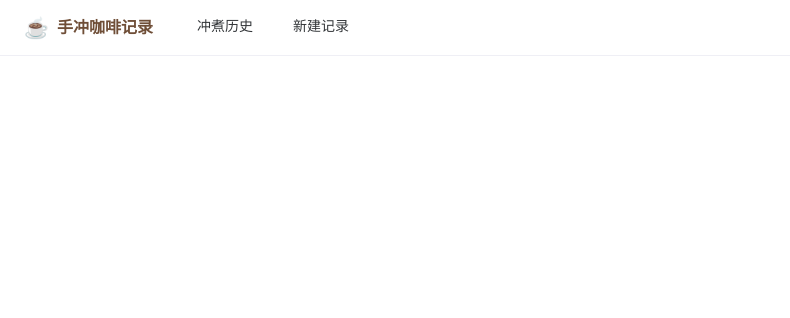
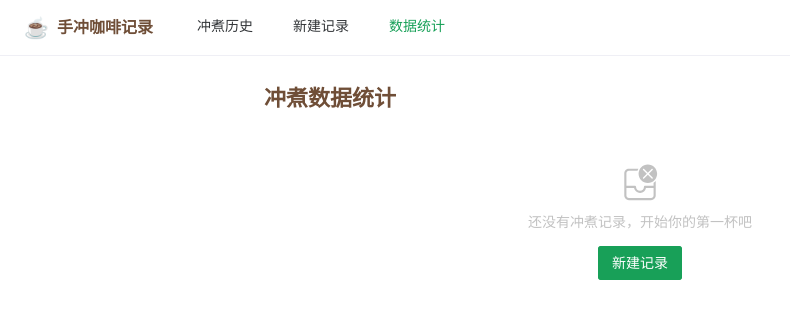
Before and after one commit to LcjGitHub/ll-6192, a Vue app: page /stats in a window 1280 px wide. Before the commit this address had no page. Shown: the top 318 px of the page, without its empty margins (0-790 px from the left). Built offline with nearby package versions, Linux system fonts and the light colour scheme.

Commit message:
.4355628588863978:3857ed90226c28de471b584f54239052_6a3416213c6ec9a34da14772.6a3417723c6ec9a34da14793.6a34177175e5af62fa3a0ee4:Trae CN.T(2026/6/19 00:06:10)
Co-authored-by: Cursor <cursoragent@cursor.com>

```diff
--- a/src/App.vue
+++ b/src/App.vue
@@ -22,6 +22,7 @@ const activeKey = computed(() => route.name as string)
 const menuOptions: MenuOption[] = [
   { label: '冲煮历史', key: 'history' },
   { label: '新建记录', key: 'new' },
+  { label: '数据统计', key: 'stats' },
 ]
 
 /** 导航菜单切换 */
--- a/src/router/index.ts
+++ b/src/router/index.ts
@@ -15,6 +15,12 @@ const router = createRouter({
       component: () => import('@/views/NewBrewView.vue'),
       meta: { title: '新建记录' },
     },
+    {
+      path: '/stats',
+      name: 'stats',
+      component: () => import('@/views/StatsView.vue'),
+      meta: { title: '数据统计' },
+    },
   ],
 })
 
--- a/src/stores/brew.ts
+++ b/src/stores/brew.ts
@@ -1,7 +1,7 @@
 import { defineStore } from 'pinia'
 import dayjs from 'dayjs'
 import templates from '@/mock/brew-templates.json'
-import type { BrewRecord, BrewTemplate } from '@/types/brew'
+import type { BrewRecord, BrewTemplate, TemplateUsageRank, DailyCount } from '@/types/brew'
 
 /**
  * 冲煮记录 Pinia Store，持久化到 localStorage
@@ -26,6 +26,59 @@ export const useBrewStore = defineStore('brew', {
       () =>
       (id: string): BrewTemplate | undefined =>
         (templates as BrewTemplate[]).find((t) => t.id === id),
+
+    /** 历史记录总条数 */
+    totalRecords: (state): number => state.records.length,
+
+    /** 全部记录的平均星级评分（保留1位小数），无记录返回 0 */
+    averageRating: (state): number => {
+      if (state.records.length === 0) return 0
+      const sum = state.records.reduce((acc, r) => acc + r.rating, 0)
+      return Math.round((sum / state.records.length) * 10) / 10
+    },
+
+    /** 各冲煮模板被使用次数排行（降序） */
+    templateUsageRanking: (state): TemplateUsageRank[] => {
+      const countMap = new Map<string, { name: string; count: number }>()
+      for (const r of state.records) {
+        const key = r.templateId
+        if (countMap.has(key)) {
+          countMap.get(key)!.count++
+        } else {
+          countMap.set(key, { name: r.templateName, count: 1 })
+        }
+      }
+      return Array.from(countMap.entries())
+        .map(([templateId, val]) => ({
+          templateId,
+          templateName: val.name,
+          count: val.count,
+        }))
+        .sort((a, b) => b.count - a.count)
+    },
+
+    /** 近七天内每日冲煮次数（含无记录的日期） */
+    last7DaysDailyCount: (state): DailyCount[] => {
+      const result: DailyCount[] = []
+      for (let i = 6; i >= 0; i--) {
+        const day = dayjs().subtract(i, 'day')
+        const dateStr = day.format('YYYY-MM-DD')
+        result.push({ date: dateStr, weekday: day.format('ddd'), count: 0 })
+      }
+      const map = new Map<string, number>()
+      for (const r of state.records) {
+        const d = dayjs(r.date).format('YYYY-MM-DD')
+        if (map.has(d)) {
+          map.set(d, map.get(d)! + 1)
+        } else {
+          map.set(d, 1)
+        }
+      }
+      for (const item of result) {
+        item.count = map.get(item.date) ?? 0
+      }
+      return result
+    },
   },
 
   actions: {
--- /dev/null
+++ b/src/views/StatsView.vue
@@ -0,0 +1,265 @@
+<script setup lang="ts">
+import { computed } from 'vue'
+import { useRouter } from 'vue-router'
+import {
+  NCard,
+  NEmpty,
+  NButton,
+  NStatistic,
+  NSpace,
+  NRate,
+  NTag,
+  NText,
+} from 'naive-ui'
+import { useBrewStore } from '@/stores/brew'
+
+const router = useRouter()
+const brewStore = useBrewStore()
+
+const hasRecords = computed(() => brewStore.totalRecords > 0)
+
+const maxBarCount = computed(() => {
+  const counts = brewStore.last7DaysDailyCount.map((d) => d.count)
+  return Math.max(...counts, 1)
+})
+
+function goNew() {
+  router.push({ name: 'new' })
+}
+</script>
+
+<template>
+  <div class="stats-page">
+    <div class="page-header">
+      <h1 class="page-title">冲煮数据统计</h1>
+    </div>
+
+    <NEmpty
+      v-if="!hasRecords"
+      description="还没有冲煮记录，开始你的第一杯吧"
+      class="empty-state"
+    >
+      <template #extra>
+        <NButton type="primary" @click="goNew">新建记录</NButton>
+      </template>
+    </NEmpty>
+
+    <template v-else>
+      <NSpace vertical :size="16">
+        <NSpace :size="16" :wrap="false" class="stat-cards">
+          <NCard size="small" class="stat-card">
+            <NStatistic label="历史记录总数" :value="brewStore.totalRecords" />
+          </NCard>
+          <NCard size="small" class="stat-card">
+            <div class="rating-stat">
+              <NText depth="3" class="stat-label">平均星级评分</NText>
+              <div class="rating-value-row">
+                <span class="rating-number">{{ brewStore.averageRating }}</span>
+                <NRate :value="brewStore.averageRating" readonly size="medium" />
+              </div>
+            </div>
+          </NCard>
+        </NSpace>
+
+        <NCard title="冲煮模板使用排行" size="small">
+          <NSpace vertical :size="10">
+            <div
+              v-for="(item, index) in brewStore.templateUsageRanking"
+              :key="item.templateId"
+              class="rank-item"
+            >
+              <div class="rank-left">
+                <NTag
+                  :type="index === 0 ? 'warning' : index === 1 ? 'default' : index === 2 ? 'success' : 'info'"
+                  :bordered="false"
+                  round
+                  class="rank-tag"
+                >
+                  #{{ index + 1 }}
+                </NTag>
+                <span class="rank-name">{{ item.templateName }}</span>
+              </div>
+              <NTag :bordered="false" type="primary" round>
+                {{ item.count }} 次
+              </NTag>
+            </div>
+          </NSpace>
+        </NCard>
+
+        <NCard title="近七天冲煮次数" size="small">
+          <div class="bar-chart">
+            <div
+              v-for="item in brewStore.last7DaysDailyCount"
+              :key="item.date"
+              class="bar-column"
+            >
+              <div class="bar-wrapper">
+                <div
+                  class="bar"
+                  :style="{
+                    height: `${(item.count / maxBarCount) * 100}%`,
+                    opacity: item.count > 0 ? 1 : 0.2,
+                  }"
+                >
+                  <span v-if="item.count > 0" class="bar-label">{{ item.count }}</span>
+                </div>
+              </div>
+              <span class="bar-weekday">{{ item.weekday }}</span>
+              <span class="bar-date">{{ item.date.slice(5) }}</span>
+            </div>
+          </div>
+        </NCard>
+      </NSpace>
+    </template>
+  </div>
+</template>
+
+<style scoped>
+.stats-page {
+  width: 100%;
+}
+
+.page-header {
+  display: flex;
+  align-items: center;
+  justify-content: space-between;
+  margin-bottom: 20px;
+}
+
+.page-title {
+  margin: 0;
+  font-size: 22px;
+  font-weight: 600;
+  color: #6f4e37;
+}
+
+.empty-state {
+  margin-top: 48px;
+}
+
+.stat-cards {
+  display: grid;
+  grid-template-columns: 1fr 1fr;
+  gap: 16px;
+}
+
+@media (max-width: 480px) {
+  .stat-cards {
+    grid-template-columns: 1fr;
+  }
+}
+
+.stat-card {
+  width: 100%;
+}
+
+.stat-label {
+  font-size: 13px;
+  color: #aaa;
+}
+
+.rating-stat {
+  display: flex;
+  flex-direction: column;
+  gap: 6px;
+}
+
+.rating-value-row {
+  display: flex;
+  align-items: center;
+  gap: 10px;
+}
+
+.rating-number {
+  font-size: 28px;
+  font-weight: 700;
+  color: #6f4e37;
+  line-height: 1;
+}
+
+.rank-item {
+  display: flex;
+  align-items: center;
+  justify-content: space-between;
+  padding: 6px 4px;
+}
+
+.rank-left {
+  display: flex;
+  align-items: center;
+  gap: 10px;
+  flex: 1;
+  min-width: 0;
+}
+
+.rank-tag {
+  flex-shrink: 0;
+  min-width: 40px;
+  text-align: center;
+}
+
+.rank-name {
+  font-size: 14px;
+  color: #3d2b1f;
+  overflow: hidden;
+  text-overflow: ellipsis;
+  white-space: nowrap;
+}
+
+.bar-chart {
+  display: flex;
+  align-items: flex-end;
+  justify-content: space-between;
+  gap: 8px;
+  height: 200px;
+  padding: 8px 4px 0;
+}
+
+.bar-column {
+  flex: 1;
+  display: flex;
+  flex-direction: column;
+  align-items: center;
+  gap: 6px;
+  min-width: 0;
+}
+
+.bar-wrapper {
+  flex: 1;
+  width: 100%;
+  display: flex;
+  align-items: flex-end;
+  justify-content: center;
+  min-height: 140px;
+}
+
+.bar {
+  width: 70%;
+  max-width: 40px;
+  min-height: 4px;
+  background: linear-gradient(180deg, #c49a6c 0%, #8b5e3c 100%);
+  border-radius: 6px 6px 2px 2px;
+  display: flex;
+  align-items: flex-start;
+  justify-content: center;
+  padding-top: 4px;
+  transition: height 0.3s ease;
+}
+
+.bar-label {
+  font-size: 12px;
+  font-weight: 600;
+  color: #fff;
+}
+
+.bar-weekday {
+  font-size: 12px;
+  color: #888;
+  font-weight: 500;
+}
+
+.bar-date {
+  font-size: 11px;
+  color: #aaa;
+}
+</style>
```
Also changed, not shown: src/types/brew.ts (+18 -0 lines).
